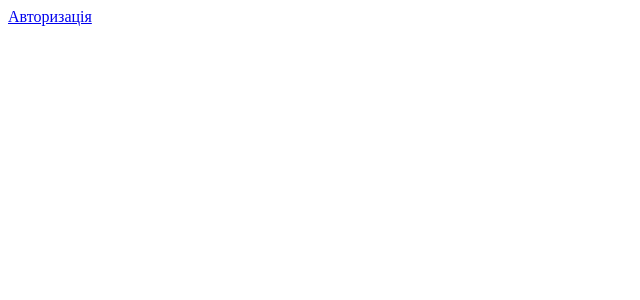
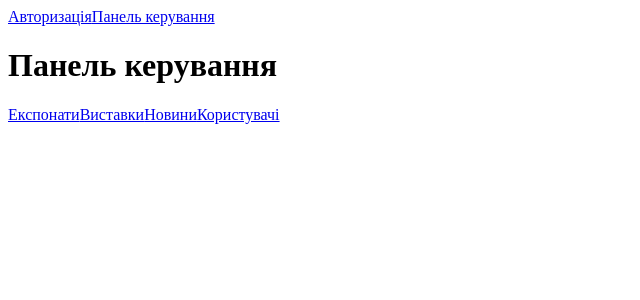
Before and after one commit to VMekh8/MuseumASPCoreSite, a Vue app in the folder MuseumSite/MuseumSite/: page /controlpanel in a window 1280 px wide. Before the commit this address had no page. Shown: the top 300 px of the page, without its empty margins (0-640 px from the left). Built offline with nearby package versions, Linux system fonts and the light colour scheme.

Commit message:
make navigation for control panel and children components

```diff
--- a/MuseumSite/MuseumSite/src/App.vue
+++ b/MuseumSite/MuseumSite/src/App.vue
@@ -1,7 +1,11 @@
+<script setup>
+</script>
+
 <template>
 <div class="container">
     <nav>
         <router-link to="/login">Авторизація</router-link>
+        <router-link to="/controlpanel">Панель керування</router-link>
     </nav>
 
     <main>
--- /dev/null
+++ b/MuseumSite/MuseumSite/src/layouts/ControlPanel/AdminPanel.vue
@@ -0,0 +1,16 @@
+    <template>
+        <div class="container">
+            <h1>Панель керування</h1>
+
+            <nav>
+                <router-link to="/controlpanel/exhibitcontrol">Експонати</router-link>
+                <router-link to="">Виставки</router-link>
+                <router-link to="">Новини</router-link>
+                <router-link to="">Користувачі</router-link>
+            </nav>
+
+            <main>
+                <router-view/>
+            </main>
+        </div>
+    </template>
--- /dev/null
+++ b/MuseumSite/MuseumSite/src/layouts/ControlPanel/ExhibitsControl.vue
@@ -0,0 +1,3 @@
+<template>
+    <h1>EXHIBIT</h1>
+</template>
```
Also changed, not shown: MuseumSite/MuseumSite/src/router.ts (+10 -0 lines).
